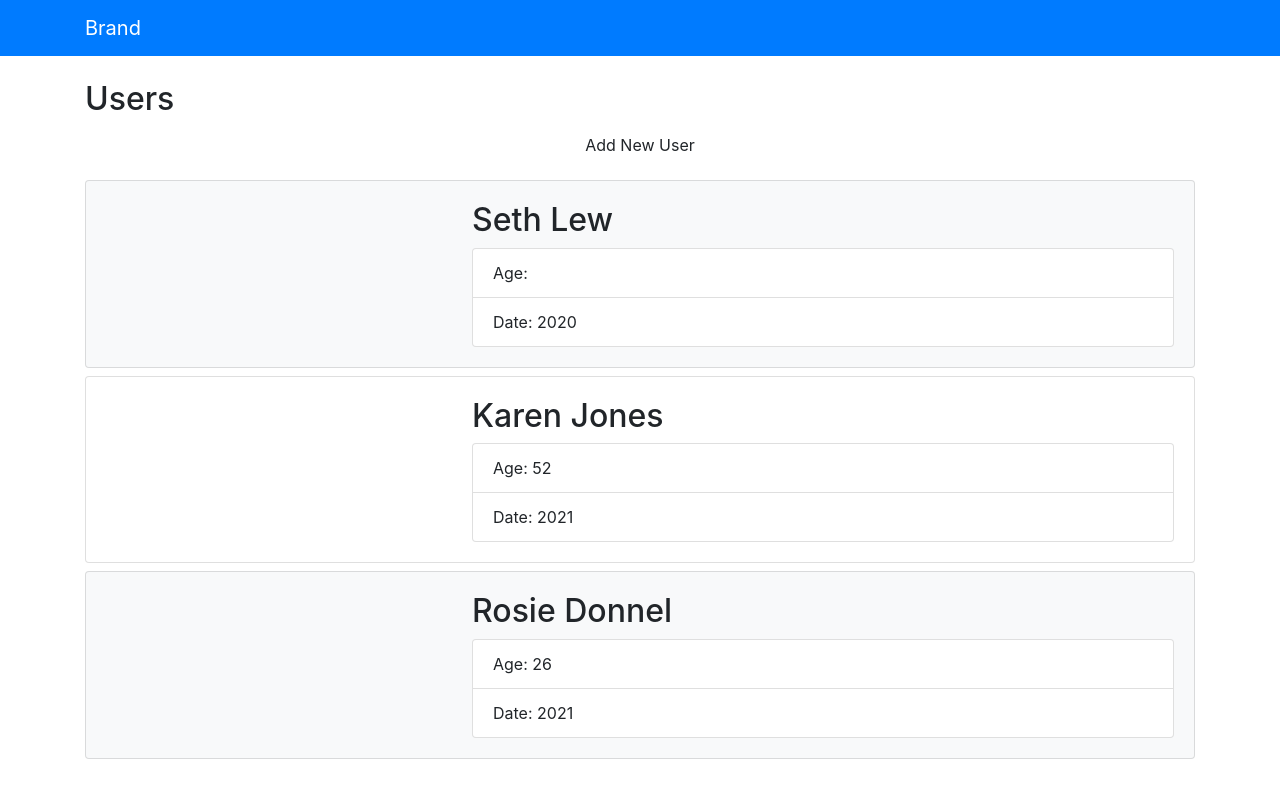
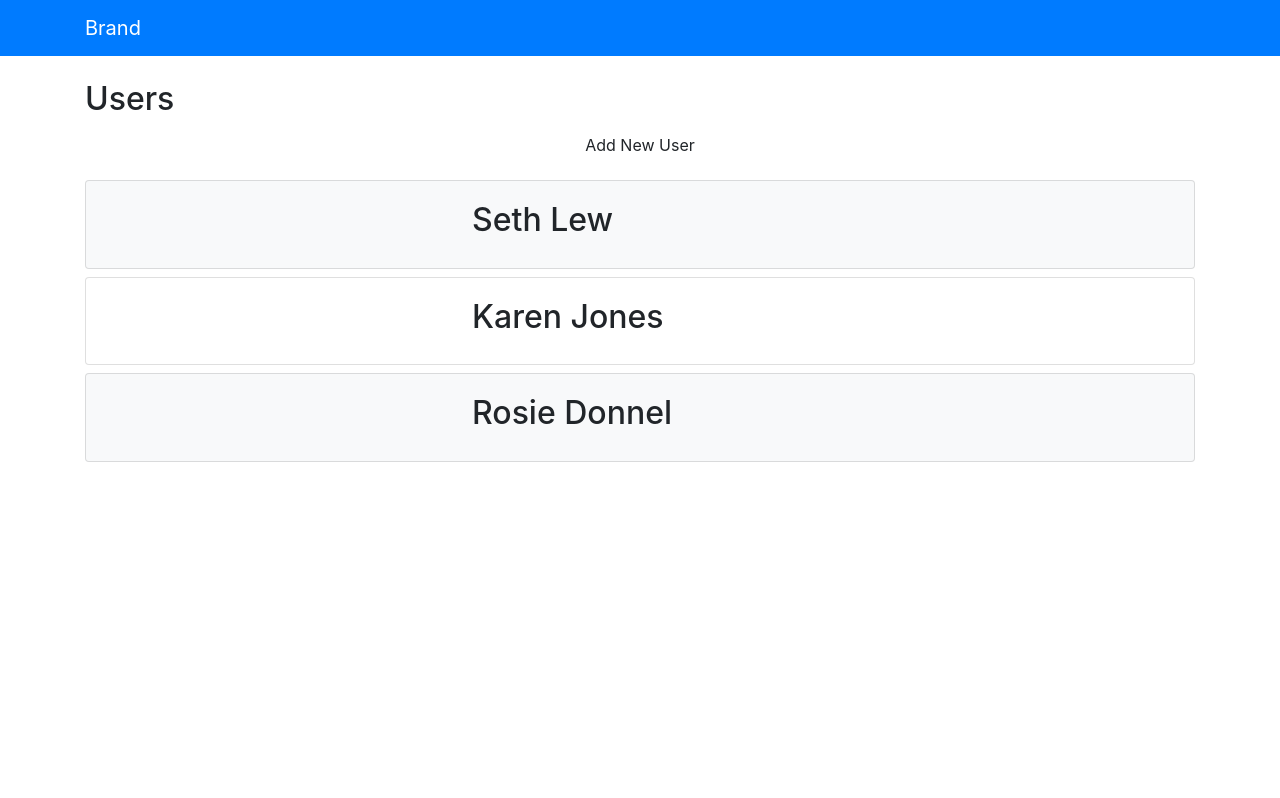
Before and after one commit to sethlewandowski/udemyTraversyMern, an Angular app: page / in a window 1280 px wide. Built offline with nearby package versions, Linux system fonts and the light colour scheme.

Commit message:
Section 5: lesson 25

```diff
--- a/src/app/components/users/users.component.html
+++ b/src/app/components/users/users.component.html
@@ -1,5 +1,5 @@
 <h2>Users</h2>
-<button [disabled]="!enableAdd" class="btn btn-block mb-3">Add New User</button>
+<button (click)="addUser()" [disabled]="!enableAdd" class="btn btn-block mb-3">Add New User</button>
 <ul class="list-unstyled">
     <li class="card card-body mb-2" *ngFor="let user of users" [class.bg-light]="user.isActive">
         <div class="row">
--- a/src/app/components/users/users.component.ts
+++ b/src/app/components/users/users.component.ts
@@ -9,7 +9,7 @@ import { User } from '../../models/User'
 })
 export class UsersComponent implements OnInit {
   users!: User[];
-  showExtended: boolean = true;
+  showExtended: boolean = false;
   loading: boolean = true;
   enableAdd: boolean = true;
 
@@ -58,8 +58,9 @@ export class UsersComponent implements OnInit {
       this.loading = false;
     }
 
-    addUser(user: User) {
-      this.users.push(user);
+
+    addUser() {
+      this.users.push({firstName: 'ted', lastName: 'jones'})
     }
 
   }
```
